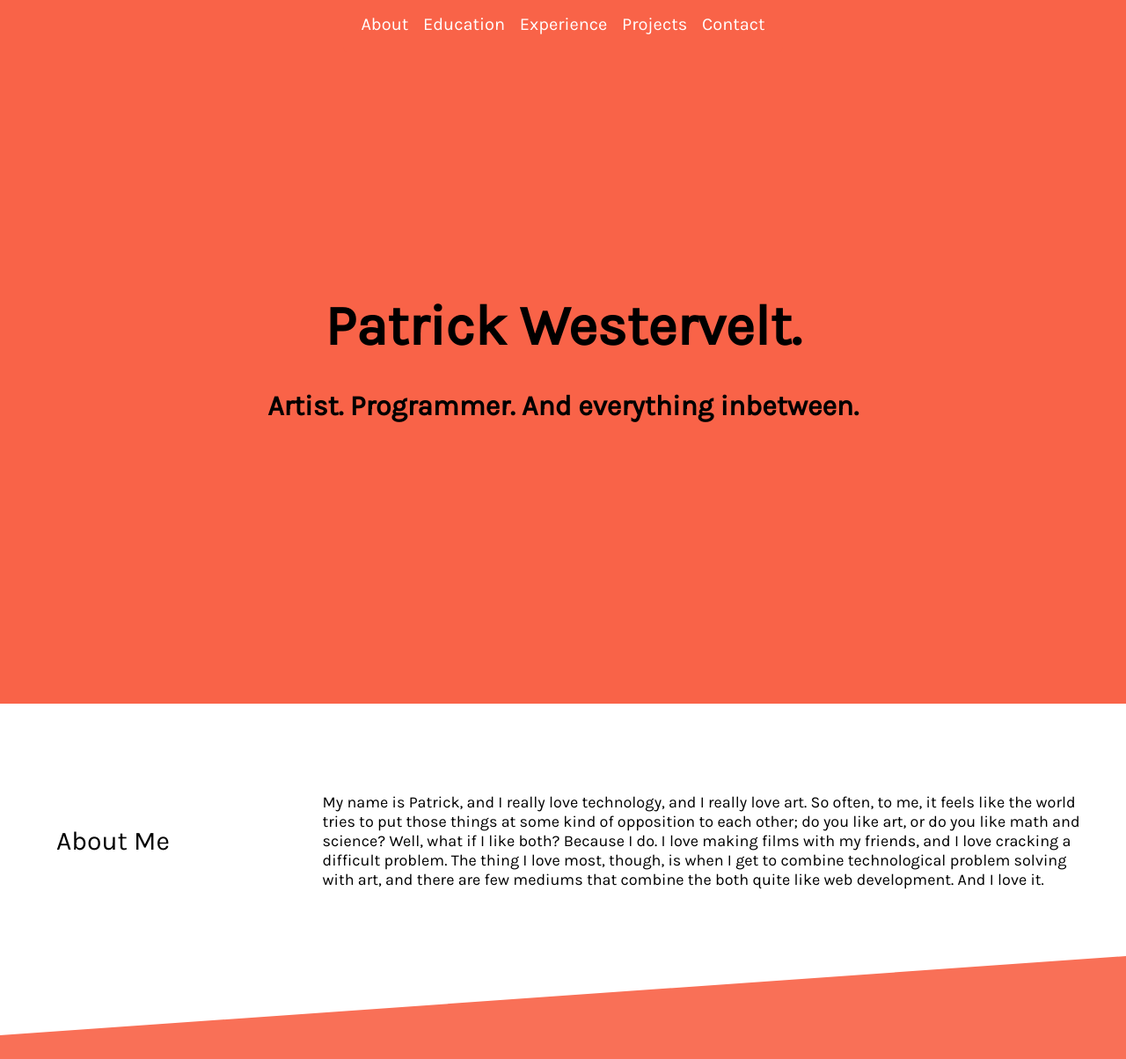
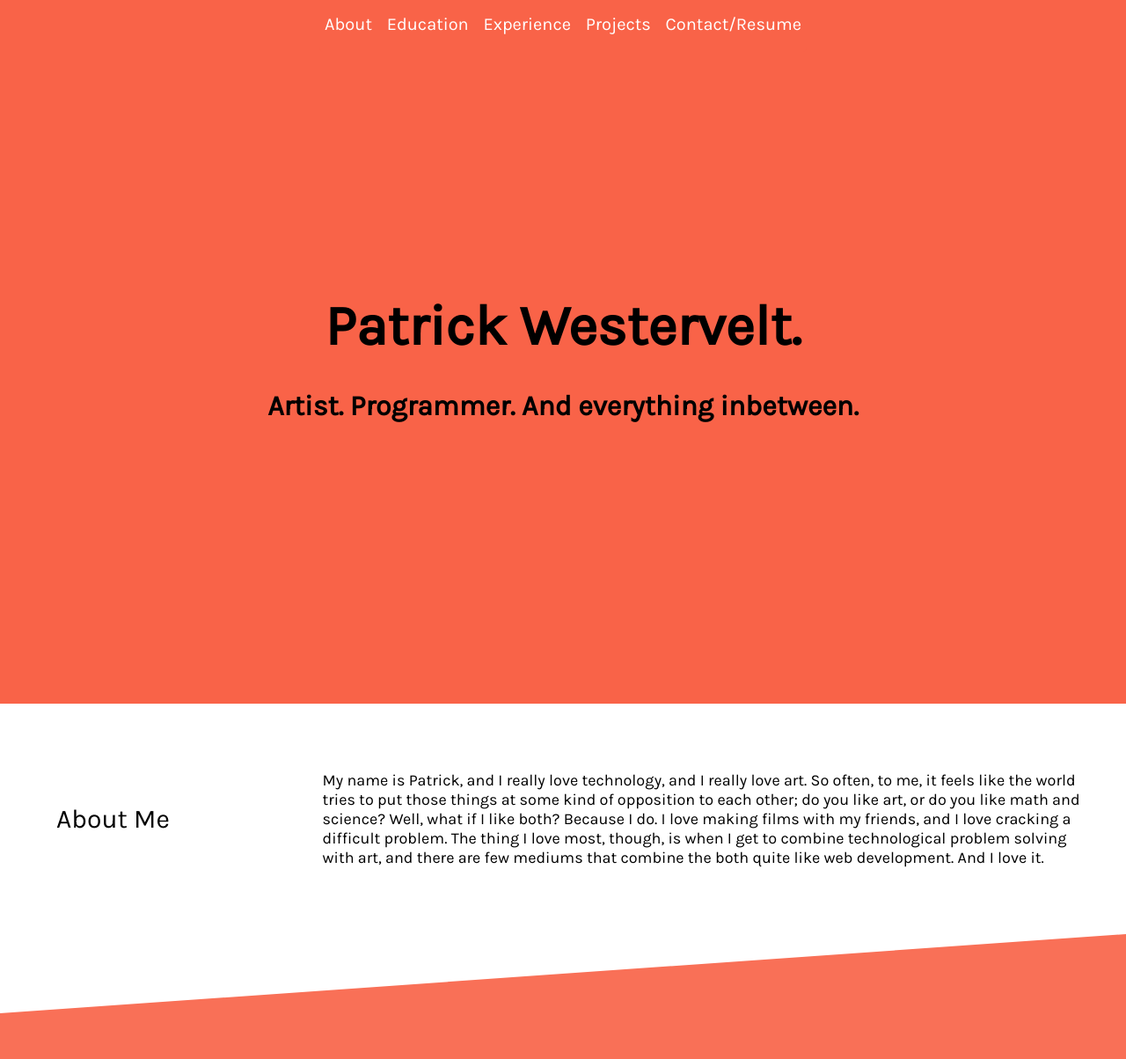
Before and after one commit to Psytew/psytew.github.io, a plain HTML site: page index.html in a window 1280 px wide. Shown: the top 1204 px of the page at 88% size. Drawn offline with Linux system fonts and the light colour scheme; a web font is replaced by a local one.

Commit message:
Added Resume, Fixed Some Formatting

```diff
--- a/index.css
+++ b/index.css
@@ -177,7 +177,6 @@ i{
 	top: -4px;
 	display: flex;
 	flex-direction: row;
-	width: 500px;
 	background-color: #f96348;
 	border-radius: 5px;
 	left: 50%;
@@ -207,7 +206,7 @@ i{
 }
 
 #about{
-	margin-top: 50px;
+	padding-top: 50px;
 }
 
 #about-header{
--- a/index.html
+++ b/index.html
@@ -13,7 +13,7 @@
 			<li class="navbar-link"><a href="#education">Education</a></li>
 			<li class="navbar-link"><a href="#experience">Experience</a></li>
 			<li class="navbar-link"><a href="#projects">Projects</a></li>
-			<li class="navbar-link"><a href="#contact">Contact</a></li>
+			<li class="navbar-link"><a href="#contact">Contact/Resume</a></li>
 		</ul>
 	</div>
 	<div id="banner">
@@ -87,7 +87,7 @@
 	</svg>
 	<div class="section flex-section" id="contact">
 		<div id="copyright">Copyright © 2019 Patrick Westervelt</div>
-		<div id="resume">Resume</div>
+		<div id="resume"><a href="WebDev_Resume.pdf">Resume</a></div>
 		<div><a href="https://www.twitter.com/psytew"><i class="fab fa-twitter"></i></a><a href="https://github.com/Psytew"><i class="fab fa-github"></i></a><a href="mailto:patrickwestervelt.us@gmail.com"><i class="far fa-envelope"></i></a></div>
 	</div>
 </body>
```
Also changed, not shown: 1 other file.
